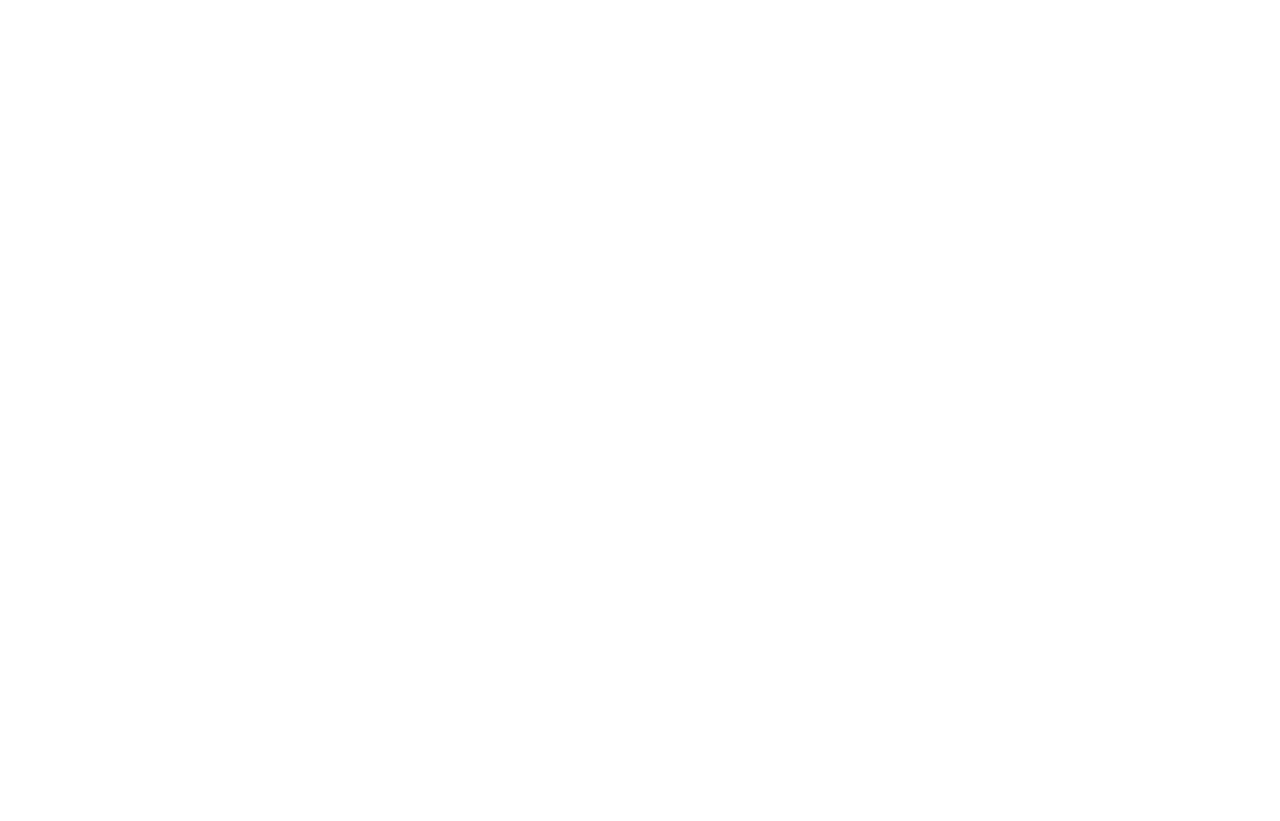
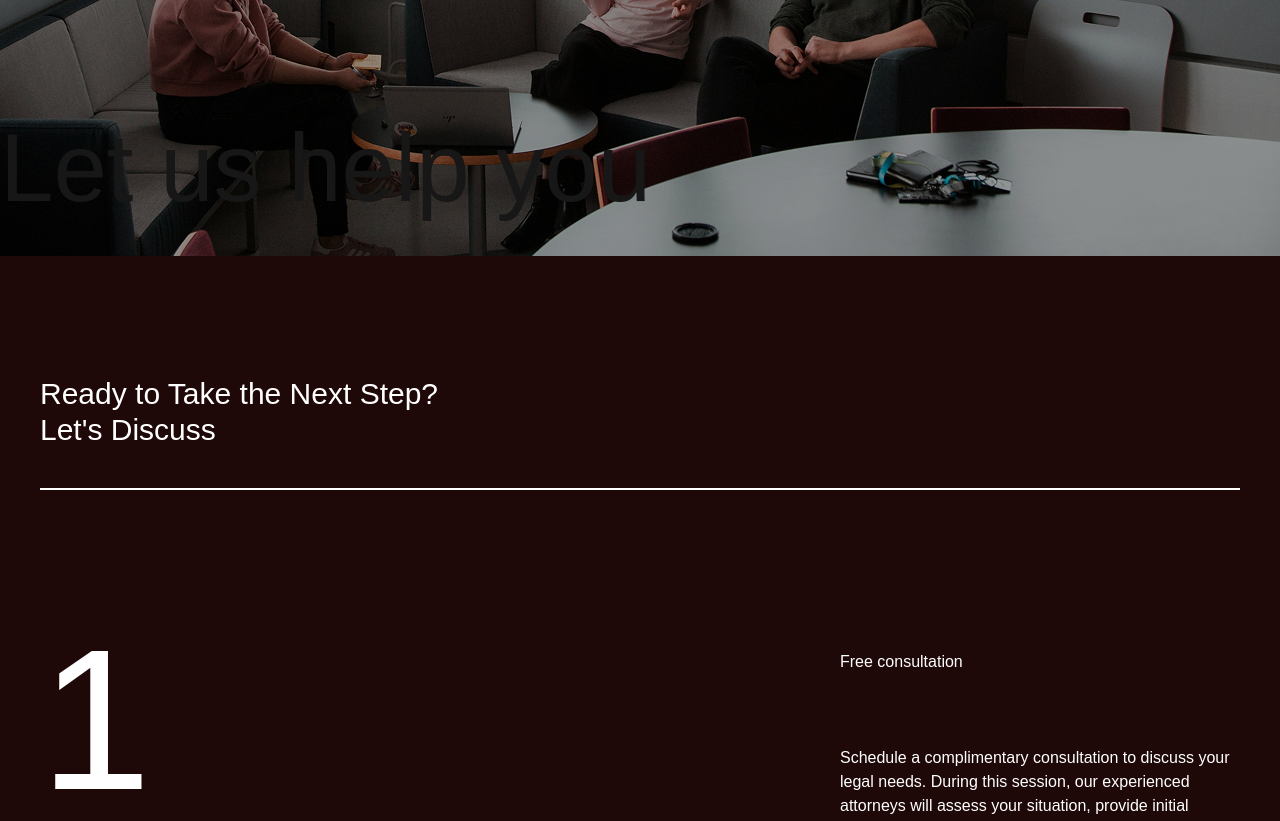
Before and after one commit to DavronNabijonv/Business_consulting, a Next.js app: page /schedule in a window 1280 px wide. Before the commit this address had no page. Shown: the part 540-1361 px from the top of the page. Before the commit the page ends 868 px from the top, so only its background shows below. Built offline with nearby package versions, Linux system fonts and the light colour scheme.

Commit message:
schedule page done

```diff
--- /dev/null
+++ b/app/schedule/page.tsx
@@ -0,0 +1,11 @@
+import { Discuss, Footer, ScheduleBanner } from "@/component";
+
+export default function Page() {
+  return (
+    <div>
+      <ScheduleBanner />
+      <Discuss />
+      <Footer />
+    </div>
+  );
+}
--- a/component/index.ts
+++ b/component/index.ts
@@ -12,3 +12,7 @@
 export { Banner as ServiceBanner } from "./service/banner";
 export { Count } from "./service/count";
 export { Navigate } from "./service/navigate";
+
+// schedule page
+export { Banner as ScheduleBanner } from "./schedule/banner";
+export { Discuss } from "./schedule/discuss";
--- /dev/null
+++ b/component/schedule/banner.tsx
@@ -0,0 +1,20 @@
+export function Banner() {
+  return (
+    <div className="relative min-h-[91vh] flex items-end pb-10">
+      {/* Background */}
+      <div
+        className="absolute inset-0 bg-cover bg-center bg-no-repeat"
+        style={{
+          backgroundImage: "url('/schedule/schedule_banner.png')",
+        }}
+      />
+
+      {/* content */}
+      <div className="max-w-350 w-full mx-auto relative z-10 h-full flex items-end justify-start">
+        <p className="text-8xl max-w-250 w-full">
+          Let us help you
+        </p>
+      </div>
+    </div>
+  );
+}
--- /dev/null
+++ b/component/schedule/discuss.tsx
@@ -0,0 +1,57 @@
+const DISCUSS = [
+  {
+    id: 1,
+    title: "Free consultation",
+    desc: `Schedule a complimentary consultation to
+    discuss your legal needs. During this session, our
+    experienced attorneys will assess your situation,
+    provide initial guidance, and outline potential strategies.`,
+  },
+  {
+    id: 2,
+    title: "Personalized Case Evaluation",
+    desc: `If you choose to move forward, we conduct a detailed
+    review of your case. This includes gathering key documents,
+    outlining your legal options, and developing a tailored
+    plan designed to achieve the best possible outcome.`,
+  },
+  {
+    id: 3,
+    title: "Formal Engagement & Representation",
+    desc: `Once you decide to proceed, we finalize the paperwork
+    and begin representing you. Our team will keep you informed
+    at every stage, ensuring you feel confident and supported
+    throughout the process.`,
+  },
+];
+
+export function Discuss() {
+  return (
+    <div className="bg-[#1f0808] py-30 text-white">
+      <div className="max-w-300 w-full mx-auto">
+        <p className="text-3xl">Ready to Take the Next Step? </p>
+        <p className="text-3xl">Let's Discuss</p>
+        <div className="w-full bg-white h-0.5 my-10" />
+        <div>
+          {DISCUSS.map((item) => (
+            <div
+              key={item.id}
+              className="border-b border-white py-30 flex items-start justify-between gap-3"
+            >
+              <p className="text-[200px] -mt-20">{item.id}</p>
+              <div className="max-w-100 w-full space-y-18">
+                <p>{item.title}</p> <p>{item.desc}</p>
+              </div>
+            </div>
+          ))}
+        </div>
+        <div className="flex items-center mt-20 w-full gap-20">
+          <p className="text-4xl">Discover how we can help</p>
+          <button className="text-black bg-white px-6 py-3 rounded-full text-xl">
+            Contact US
+          </button>
+        </div>
+      </div>
+    </div>
+  );
+}
```
Also changed, not shown: public/schedule/schedule_banner.png (added).
